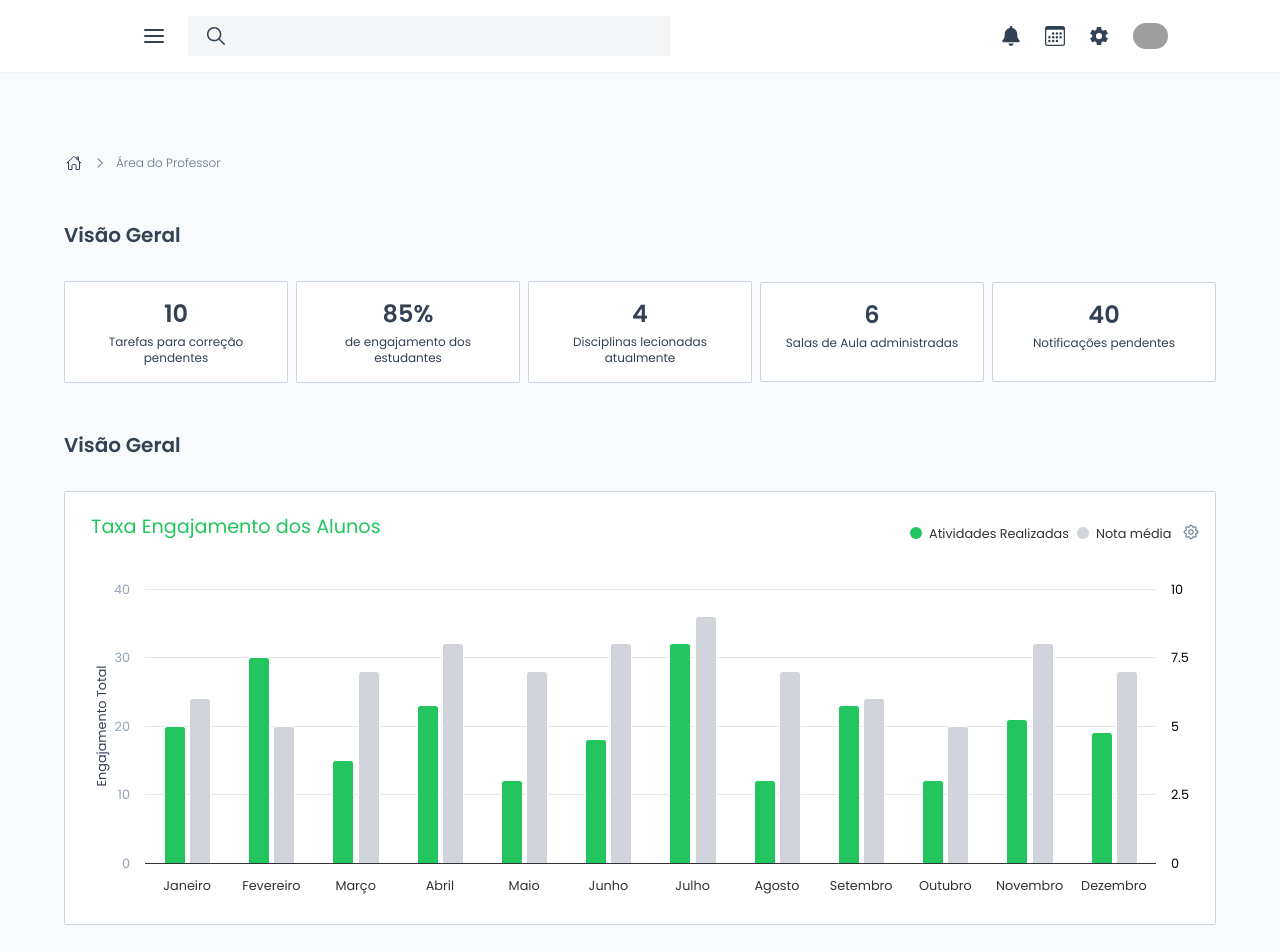
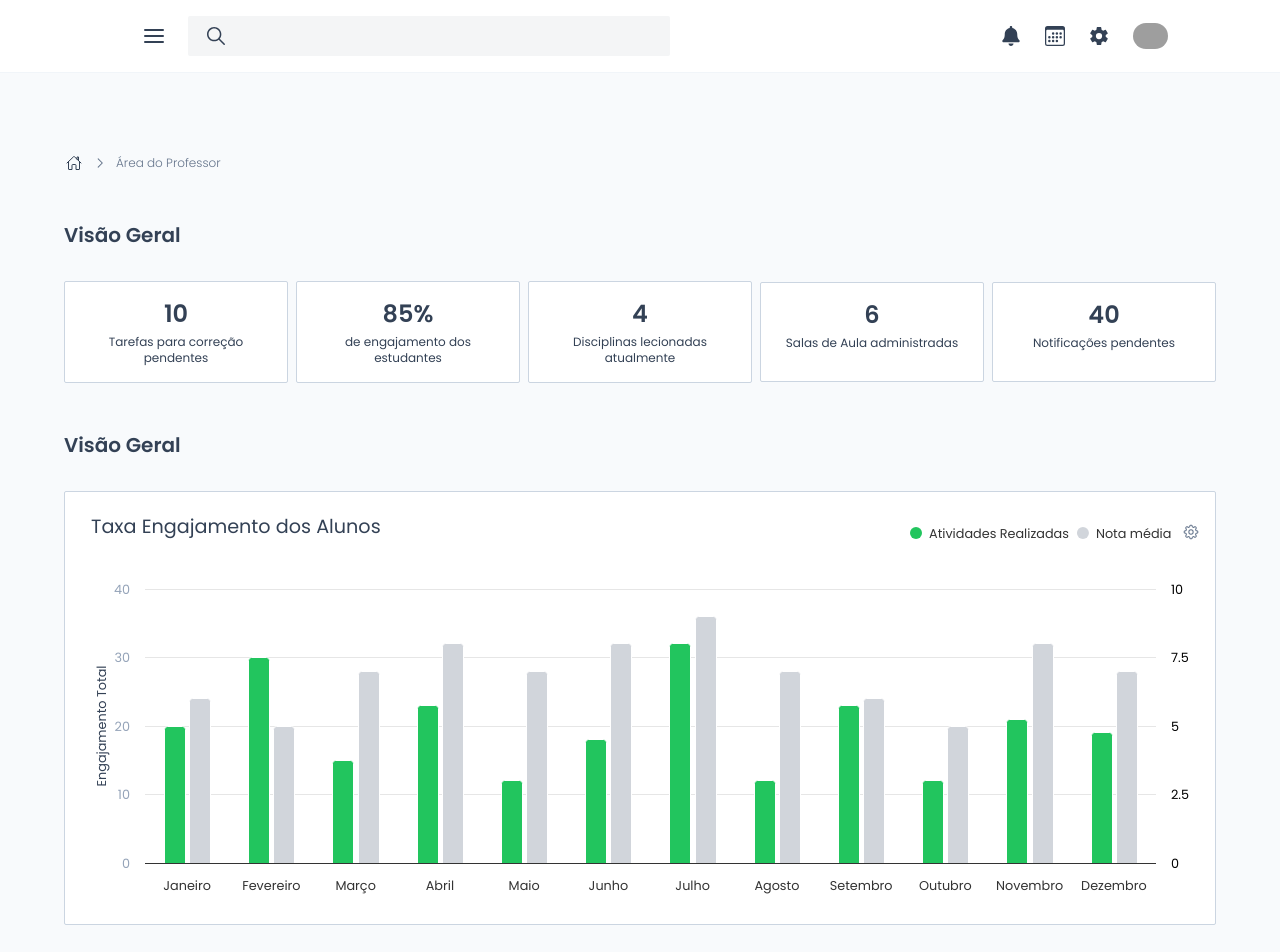
Before and after one commit to ifsp-projects/learning-project-webpage, a Next.js app: page /area-do-professor in a window 1280 px wide. Shown: the top 952 px of the page. Built offline with nearby package versions, Linux system fonts and the light colour scheme; grey boxes are pictures that could not be loaded.

Commit message:
fix(line chart) fix title color

```diff
--- a/src/components/common/Charts/LineColumChart/index.tsx
+++ b/src/components/common/Charts/LineColumChart/index.tsx
@@ -36,7 +36,7 @@ export const LineColumnChart: React.FC = () => {
       margin: 50,
       style: {
         fontWeight: 'normal',
-        color: '#22c55e'
+        color: '#334155'
       }
     },
     xAxis: [
```
